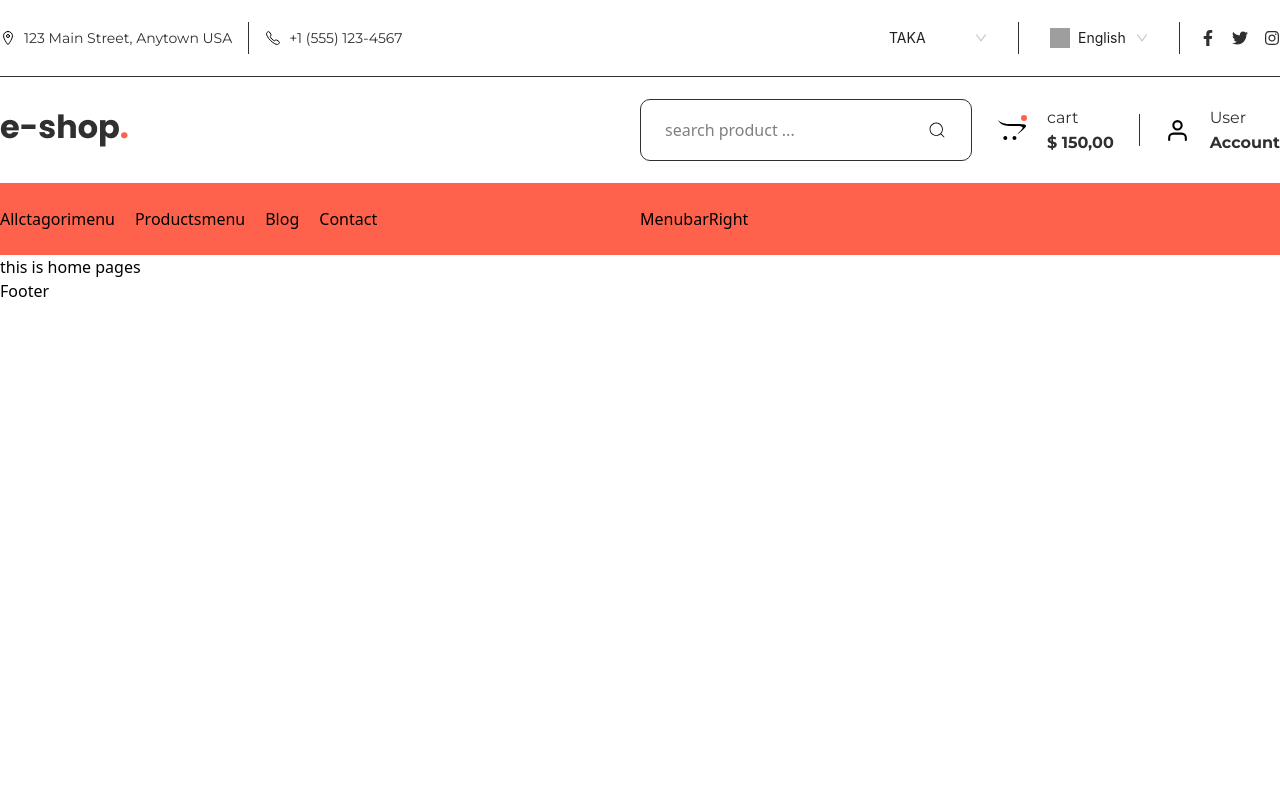
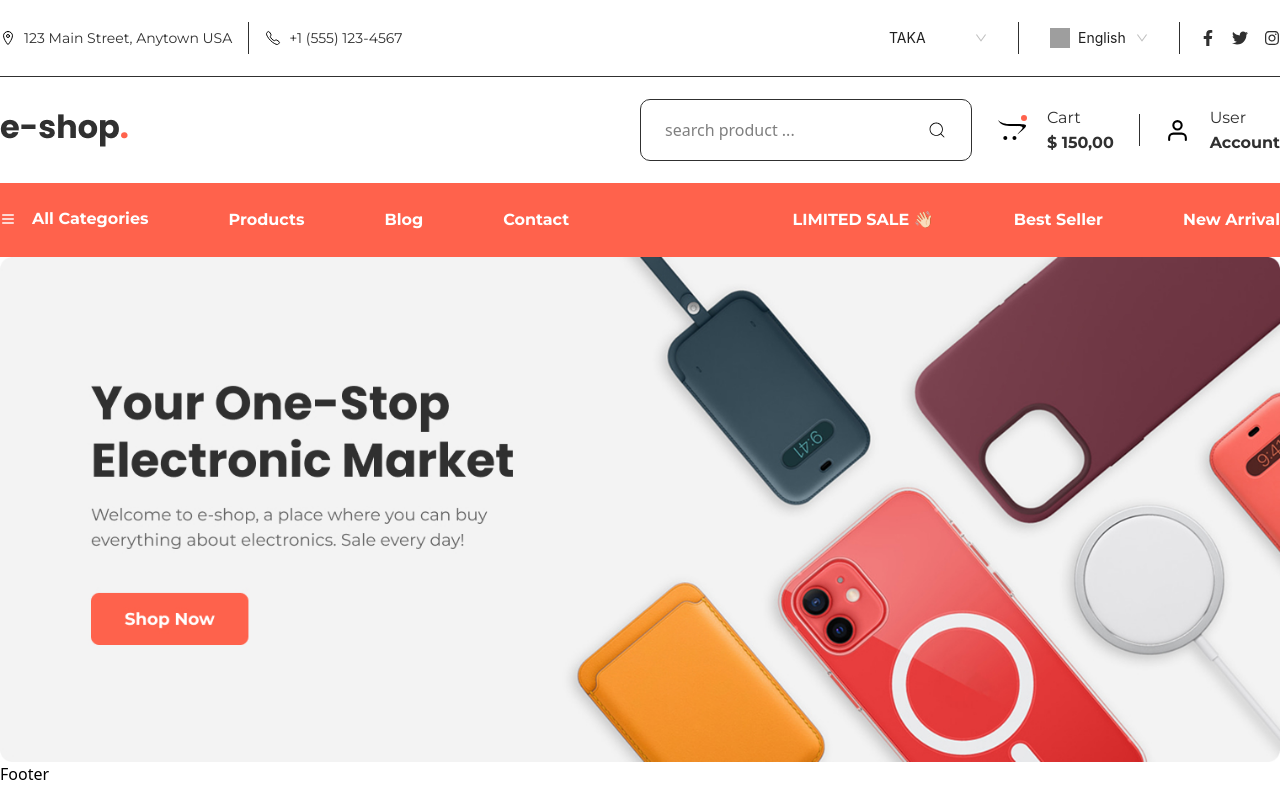
Before and after one commit to mamudulislam/E-shop, a React (Vite) app: page / in a window 1280 px wide. Built offline with nearby package versions, Linux system fonts and the light colour scheme; grey boxes are pictures that could not be loaded.

Commit message:
Home pages

```diff
--- a/public/locales/bd/translation.json
+++ b/public/locales/bd/translation.json
@@ -3,5 +3,11 @@
     "search_product": "পণ্য অনুসন্ধান করুন .....",
     "Cart": "কার্ট",
     "User": "ব্যবহারকারী",
-    "Account": "হিসাব"
+    "Account": "হিসাব",
+    "Blog": "ব্লগ",
+    "Contact": "যোগাযোগ",
+    "All Categories": "সমস্ত বিভাগ",
+    "Products": "পণ্য",
+    "Best Seller": "সেরা বিক্রেতা",
+    "New Arrival": "নতুন আগমন"
 }
--- a/public/locales/en/translation.json
+++ b/public/locales/en/translation.json
@@ -1,5 +1,11 @@
 {
     "this_is_home_pages": "this is home pages",
     "search_product": "search product ...",
-    "Cart": "cart"
+    "Cart": "Cart",
+    "Blog": "Blog",
+    "Contact": "Contact",
+    "All Categories": "All Categories",
+    "Products": "Products",
+    "Best Seller": "Best Seller",
+    "New Arrival": "New Arrival"
 }
--- a/src/Golobalcomponentes/Heeadercomponentes/Menubar/Allcatagories/Allctagorimenu.jsx
+++ b/src/Golobalcomponentes/Heeadercomponentes/Menubar/Allcatagories/Allctagorimenu.jsx
@@ -1,9 +1,22 @@
+import { Dropdown, Space } from 'antd'
 import React from 'react'
+import { useTranslation } from 'react-i18next';
+import { LuMenu } from 'react-icons/lu';
+import { Catagoriesitems } from './Catagoriesitems';
 
 const Allctagorimenu = () => {
+    const { t } = useTranslation();
     return (
-        <div>Allctagorimenu</div>
+        <div>
+            <Dropdown menu={{ items: Catagoriesitems }} trigger={['click']}>
+                <a onClick={(e) => e.preventDefault()}>
+                    <Space className='font-Montserrat font-bold text-base text-white cursor-pointer'>
+                        <LuMenu /> {t('All Categories')}
+                    </Space>
+                </a>
+            </Dropdown>
+        </div >
     )
 }
 
-export default Allctagorimenu
+export default Allctagorimenu;
--- /dev/null
+++ b/src/Golobalcomponentes/Heeadercomponentes/Menubar/Allcatagories/Catagoriesitems.jsx
@@ -0,0 +1,52 @@
+import { FaHeadphonesAlt, FaHome, FaMobileAlt } from "react-icons/fa";
+import { FaComputer } from "react-icons/fa6";
+import { IoCameraSharp, IoTvSharp } from "react-icons/io5";
+import { SiPcgamingwiki } from "react-icons/si";
+import { Link } from "react-router-dom";
+
+export const Catagoriesitems = [
+    {
+        label: (
+            <Link to="/Products" className='font-Montserrat font-normal text-base text-black01 flex items-center gap-x-2'><FaComputer color="#FF624C" /> Computers & Tablets</Link>
+        ),
+        key: '0',
+    },
+    {
+        label: (
+            <Link to="/Products" className='font-Montserrat font-normal text-base text-black01 flex items-center gap-x-2'><FaMobileAlt color="#FF624C" /> Mobile & Accessories</Link>
+        ),
+        key: '1',
+    },
+    {
+        label: (
+            <Link to="/Products" className='font-Montserrat font-normal text-base text-black01 flex items-center gap-x-2'><IoTvSharp color="#FF624C" /> TV & Home Theater</Link>
+        ),
+        key: '2',
+    },
+    {
+        label: (
+            <Link to="/Products" className='font-Montserrat font-normal text-base text-black01 flex items-center gap-x-2'><FaHeadphonesAlt color="#FF624C" /> Audio & Headphones</Link>
+        ),
+        key: '3',
+    },
+    {
+        label: (
+            <Link to="/Products" className='font-Montserrat font-normal text-base text-black01 flex items-center gap-x-2'><IoCameraSharp color="#FF624C" /> Cameras & Camcorders</Link>
+        ),
+        key: '4',
+    },
+    {
+        label: (
+            <Link to="/Products" className='font-Montserrat font-normal text-base text-black01 flex items-center gap-x-2'>
+                <SiPcgamingwiki color="#FF624C" />    Gaming Equipment</Link>
+        ),
+        key: '5',
+    },
+    {
+        label: (
+            <Link to="/Products" className='font-Montserrat font-normal text-base text-black01 flex items-center gap-x-2'><FaHome color="#FF624C" /> Home Appliances</Link>
+        ),
+        key: '6',
+    },
+
+];
--- a/src/Golobalcomponentes/Heeadercomponentes/Menubar/MenubarLayout/MenubarRight.jsx
+++ b/src/Golobalcomponentes/Heeadercomponentes/Menubar/MenubarLayout/MenubarRight.jsx
@@ -1,8 +1,21 @@
 import React from 'react'
+import { useTranslation } from 'react-i18next'
+import { Link } from 'react-router-dom'
 
 const MenubarRight = () => {
+    const { t } = useTranslation()
     return (
-        <div>MenubarRight</div>
+        <div className='flex items-center justify-end gap-x-20'>
+            <Link to="/Product" className='font-Montserrat font-bold text-base text-white'>
+                LIMITED SALE 👋🏻
+            </Link>
+            <Link to="/Product" className='font-Montserrat font-bold text-base text-white'>
+                {t("Best Seller")}
+            </Link>
+            <Link to="/Product" className='font-Montserrat font-bold text-base text-white'>
+                {t("New Arrival")}
+            </Link>
+        </div>
     )
 }
 
--- a/src/Golobalcomponentes/Heeadercomponentes/Menubar/MenubarLayout/Menubarleft.jsx
+++ b/src/Golobalcomponentes/Heeadercomponentes/Menubar/MenubarLayout/Menubarleft.jsx
@@ -1,16 +1,17 @@
 import React from 'react'
 import Allctagorimenu from '../Allcatagories/Allctagorimenu'
-import Productsmenu from '../Productsmenu/Productsmenu'
 import { Link } from 'react-router-dom'
+import { useTranslation } from 'react-i18next'
 
 const Menubarleft = () => {
+    const { t } = useTranslation();
     return (
         <>
-            <div className='flex items-center gap-x-5'>
+            <div className='flex items-center gap-x-20'>
                 <Allctagorimenu />
-                <Productsmenu />
-                <Link>Blog</Link>
-                <Link>Contact</Link>
+                <Link to="/Products" className='font-Montserrat font-bold text-base text-white'> {t('Products')}</Link>
+                <Link to="/Blog" className='font-Montserrat font-bold text-base text-white'> {t('Blog')}</Link>
+                <Link to="/Contact" className='font-Montserrat font-bold text-base text-white'>{t('Contact')}</Link>
             </div >
         </>
     )
--- a/src/Golobalcomponentes/Heeadercomponentes/Menubar/Productsmenu/Productsmenu.jsx
+++ /dev/null
@@ -1,9 +0,0 @@
-import React from 'react'
-
-const Productsmenu = () => {
-    return (
-        <div>Productsmenu</div>
-    )
-}
-
-export default Productsmenu
--- a/src/Golobalcomponentes/Heeadercomponentes/Navbar/Navbar.jsx
+++ b/src/Golobalcomponentes/Heeadercomponentes/Navbar/Navbar.jsx
@@ -2,18 +2,19 @@ import React from 'react'
 import Container from '../../Container'
 import logo from '../../../assets/Logo/logo.png'
 import Searchwhiteauthandcrt from './Searchwhiteauthandcrt'
+import { Link } from 'react-router-dom'
 const Navbar = () => {
     return (
         <Container>
             <div className='grid grid-cols-2 justify-between items-center py-[22px]'>
-                <div>
+                <Link to="/">
                     <img src={logo} alt="logo is loading now....." />
-                </div>
+                </Link>
                 <div>
                     <Searchwhiteauthandcrt />
                 </div>
             </div>
-        </Container>
+        </Container >
     )
 }
 
--- /dev/null
+++ b/src/Pages/Home/Componentes/Banner.jsx
@@ -0,0 +1,9 @@
+import BannerImage from "../../../assets/Img/Banner.png"
+
+const Banner = () => {
+    return (
+        <img src={BannerImage} alt="Banner..." />
+    )
+}
+
+export default Banner
--- a/src/Pages/Home/Home.jsx
+++ b/src/Pages/Home/Home.jsx
@@ -2,6 +2,7 @@ import React from 'react';
 import Container from '../../Golobalcomponentes/Container';
 import { useTranslation } from 'react-i18next';
 import { Helmet } from 'react-helmet-async';
+import Banner from './Componentes/Banner';
 
 const Home = () => {
     const { t } = useTranslation();
@@ -11,7 +12,8 @@ const Home = () => {
                 <title>Home</title>
             </Helmet>
             <Container>
-                <h1>{t('this_is_home_pages')}</h1>
+                {/* <h1>{t('this_is_home_pages')}</h1> */}
+                <Banner />
             </Container>
         </>
     );
```
Also changed, not shown: src/assets/Img/Banner.png (added).
